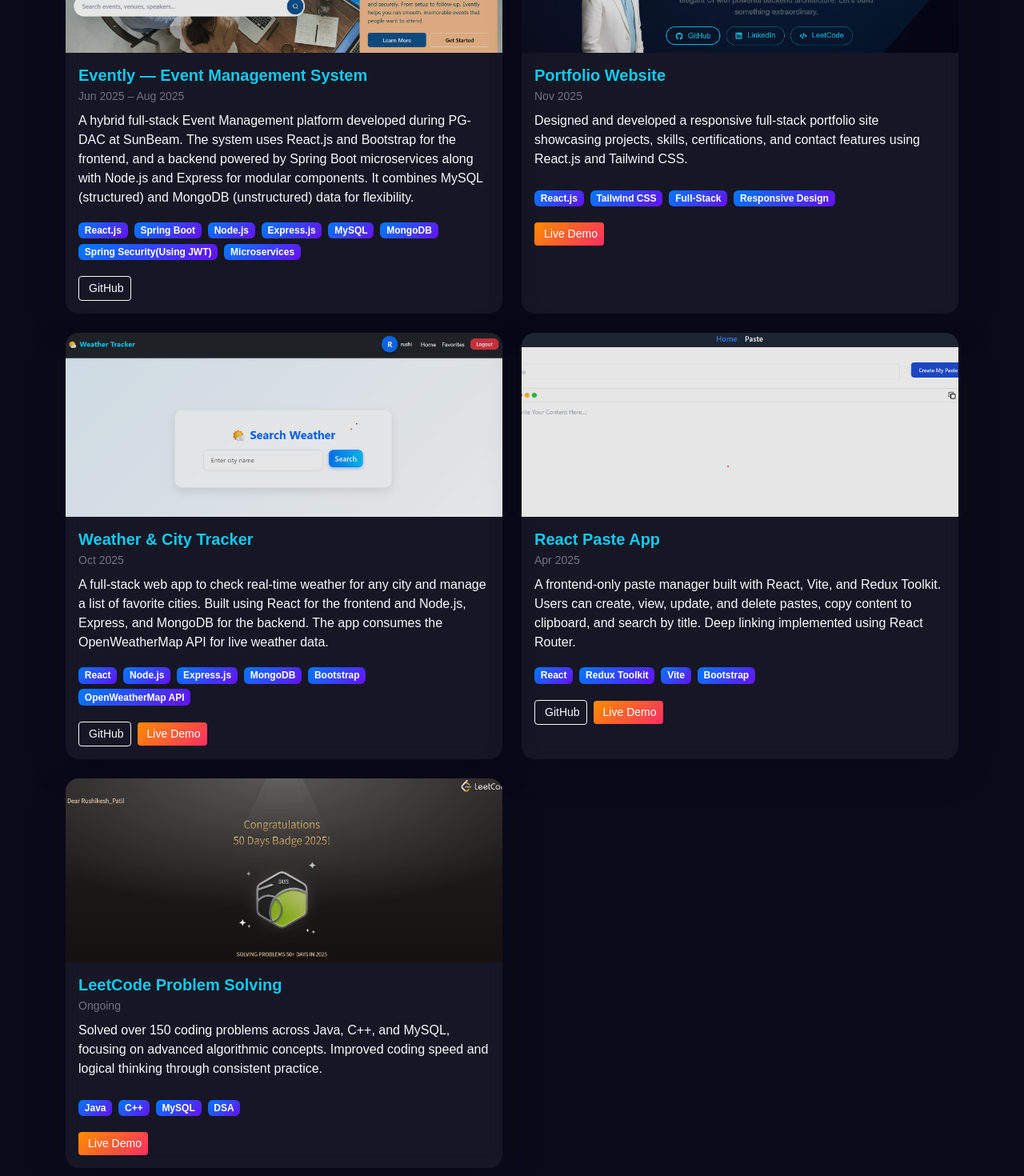
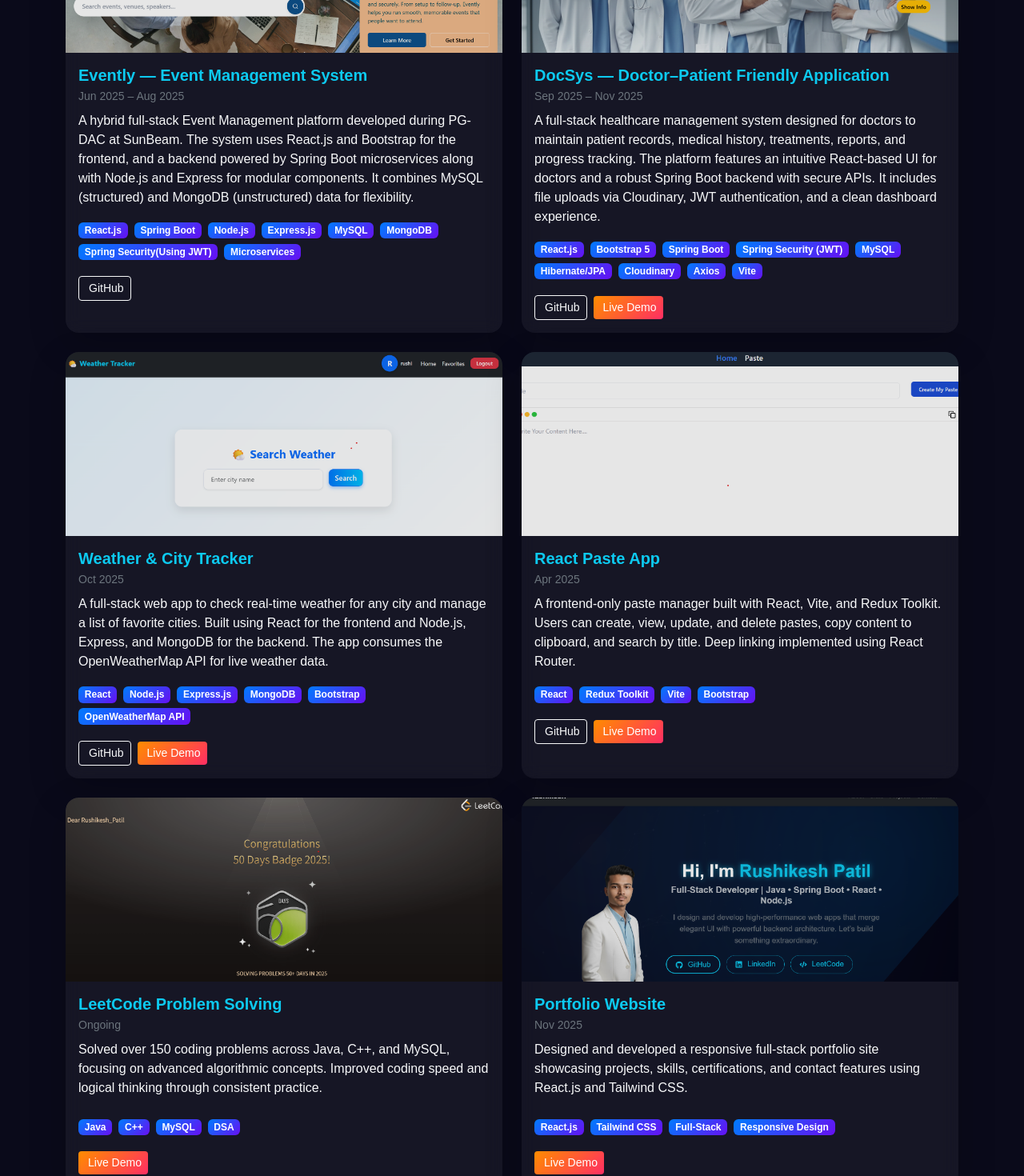
Before and after one commit to Magician3059/rushikeshpatilportfolio, a React (Vite) app: page / in a window 1280 px wide. Shown: the part 5040-6510 px from the top of the page at 80% size. Built offline with nearby package versions, Linux system fonts and the light colour scheme.

Commit message:
Updated Resume

```diff
--- a/src/data/projects.js
+++ b/src/data/projects.js
@@ -24,24 +24,36 @@ const projects = [
     live: "",
     image: "/assets/projects/evently.png"
   },
-  {
-    id: 2,
-    title: "Portfolio Website",
-    date: "Nov 2025",
-    description:
-      "Designed and developed a responsive full-stack portfolio site showcasing projects, skills, certifications, and contact features using React.js and Tailwind CSS.",
-    highlights: [
-      "Interactive UI with smooth transitions and modern layout",
-      "Detailed project pages with tech stacks and demos",
-      "Integrated contact section for collaboration opportunities",
-      "Mobile-first responsive design",
-      "Deployed on Vercel for optimal performance"
-    ],
-    tech: ["React.js", "Tailwind CSS", "Full-Stack", "Responsive Design"],
-    github: "",
-    live: "https://rushikeshpatilportfolio.vercel.app/",
-    image: "/assets/projects/portfolio.png"
-  },
+ {
+  id: 2,
+  title: "DocSys — Doctor–Patient Friendly Application",
+  date: "Sep 2025 – Nov 2025",
+  description:
+    "A full-stack healthcare management system designed for doctors to maintain patient records, medical history, treatments, reports, and progress tracking. The platform features an intuitive React-based UI for doctors and a robust Spring Boot backend with secure APIs. It includes file uploads via Cloudinary, JWT authentication, and a clean dashboard experience.",
+  highlights: [
+    "Doctors can add, update, and manage patients along with their medical history, complaints, observations, and case records.",
+    "Built extensive modules: Treatment Records, Follow-up History, Prescription Details, and Medical Reports (with file uploads).",
+    "Integrated Cloudinary for secure report/file storage with preview support.",
+    "Implemented JWT-based login, protected routes, and role-based access.",
+    "Modern and responsive UI using React, Bootstrap 5, and dynamic components for better user experience.",
+    "Backend built with layered architecture (Controller → Service → Repository) using Spring Boot + JPA/Hibernate."
+  ],
+  tech: [
+    "React.js",
+    "Bootstrap 5",
+    "Spring Boot",
+    "Spring Security (JWT)",
+    "MySQL",
+    "Hibernate/JPA",
+    "Cloudinary",
+    "Axios",
+    "Vite"
+  ],
+      github:"https://github.com/DoctorPatientFriendlyApp",
+      live: "https://docsysfrontend.vercel.app/",
+      image: "/assets/projects/doctor-patient.png"
+}
+    ,
   {
     id: 3,
     title: "Weather & City Tracker",
@@ -95,7 +107,25 @@ const projects = [
     tech: ["Java", "C++", "MySQL", "DSA"],
     live: "https://leetcode.com/Rushikesh_code987",
     image: "/assets/projects/leetcode.png"
-  }
+  },
+   {
+    id: 2,
+    title: "Portfolio Website",
+    date: "Nov 2025",
+    description:
+      "Designed and developed a responsive full-stack portfolio site showcasing projects, skills, certifications, and contact features using React.js and Tailwind CSS.",
+    highlights: [
+      "Interactive UI with smooth transitions and modern layout",
+      "Detailed project pages with tech stacks and demos",
+      "Integrated contact section for collaboration opportunities",
+      "Mobile-first responsive design",
+      "Deployed on Vercel for optimal performance"
+    ],
+    tech: ["React.js", "Tailwind CSS", "Full-Stack", "Responsive Design"],
+    github: "",
+    live: "https://rushikeshpatilportfolio.vercel.app/",
+    image: "/assets/projects/portfolio.png"
+  },
 ];
 
 export default projects;
```
Also changed, not shown: public/assets/projects/doctor-patient.png (added), 1 other file (tests, documents, lock files or other folders).
